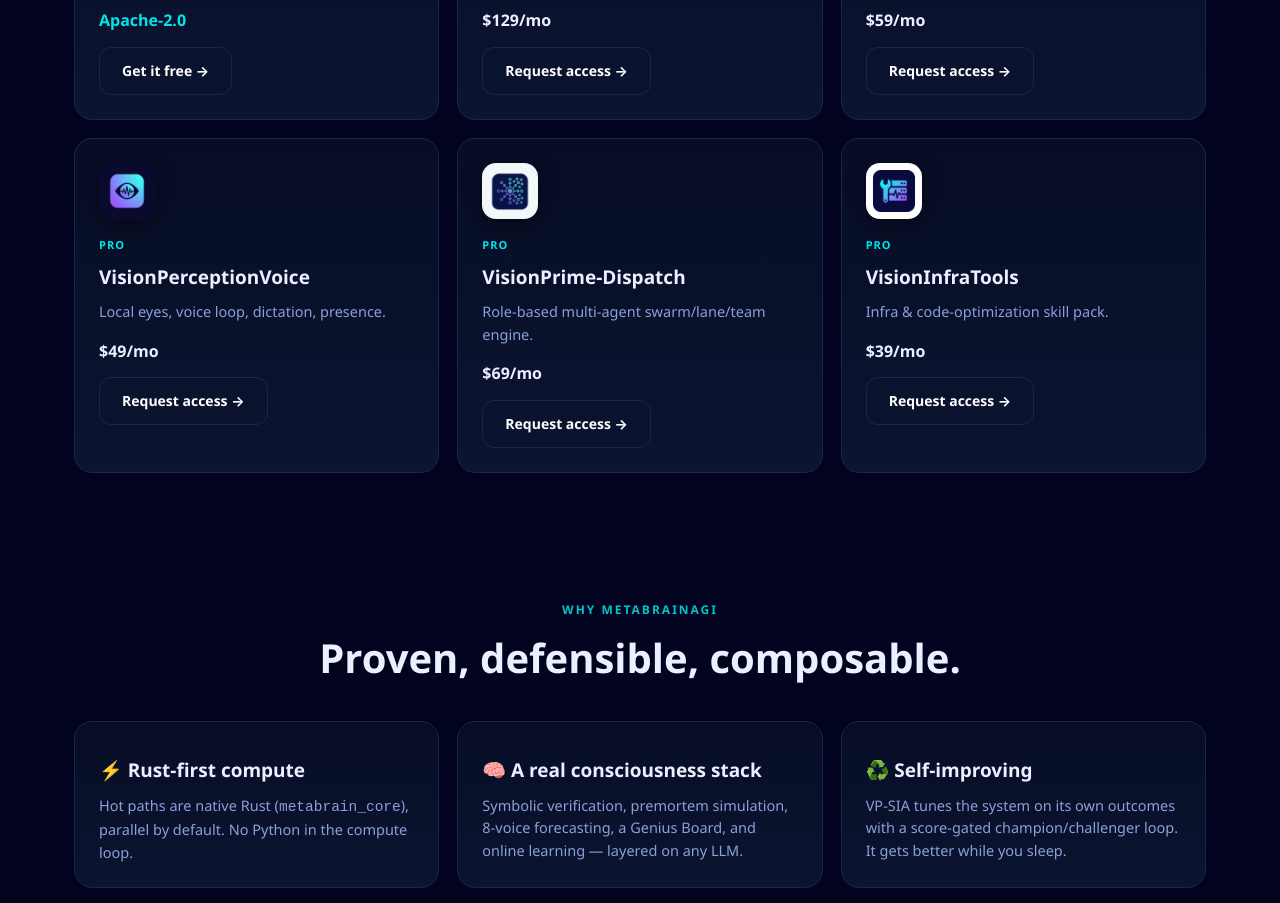
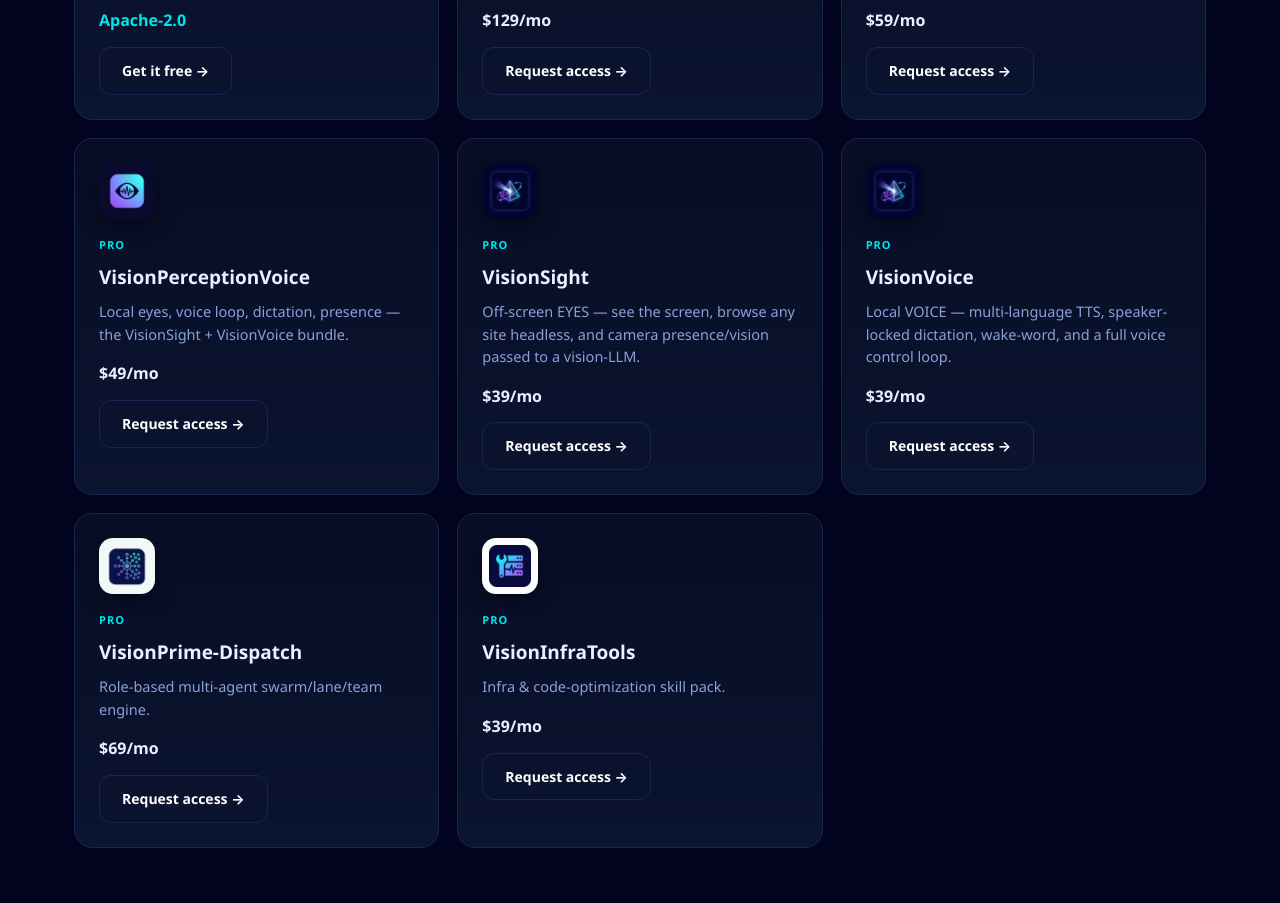
Before and after one commit to MetaBrainAI-AGI/MetaBrainAGI, a plain HTML site: page index.html in a window 1280 px wide. Shown: the part 3040-3943 px from the top of the page. Drawn offline with Linux system fonts and the light colour scheme.

Commit message:
products: add VisionSight + VisionVoice as standalone products (cards + catalog + product pages)

```diff
--- a/assets/stripe-catalog.json
+++ b/assets/stripe-catalog.json
@@ -11,6 +11,8 @@
     { "key": "visionsynergy",          "name": "VisionSynergy",          "pro_monthly": 3900,  "license_one_time": 59000,  "stripe_product_id": "", "price_id_pro": "", "price_id_license": "", "payment_link_pro": "", "payment_link_license": "" },
     { "key": "visioncagrag",           "name": "VisionCAGRAG",           "pro_monthly": 5900,  "license_one_time": 89000,  "stripe_product_id": "", "price_id_pro": "", "price_id_license": "", "payment_link_pro": "", "payment_link_license": "" },
     { "key": "visionperceptionvoice",  "name": "VisionPerceptionVoice",  "pro_monthly": 4900,  "license_one_time": 69000,  "stripe_product_id": "", "price_id_pro": "", "price_id_license": "", "payment_link_pro": "", "payment_link_license": "" },
+    { "key": "visionsight",            "name": "VisionSight",            "pro_monthly": 3900,  "license_one_time": 59000,  "stripe_product_id": "", "price_id_pro": "", "price_id_license": "", "payment_link_pro": "", "payment_link_license": "" },
+    { "key": "visionvoice",            "name": "VisionVoice",            "pro_monthly": 3900,  "license_one_time": 59000,  "stripe_product_id": "", "price_id_pro": "", "price_id_license": "", "payment_link_pro": "", "payment_link_license": "" },
     { "key": "visionprime-dispatch",   "name": "VisionPrime-Dispatch",   "pro_monthly": 6900,  "license_one_time": 99000,  "stripe_product_id": "", "price_id_pro": "", "price_id_license": "", "payment_link_pro": "", "payment_link_license": "" },
     { "key": "visioninfratools",       "name": "VisionInfraTools",       "pro_monthly": 3900,  "license_one_time": 59000,  "stripe_product_id": "", "price_id_pro": "", "price_id_license": "", "payment_link_pro": "", "payment_link_license": "" },
     { "key": "visionopensoc-pro",      "name": "VisionOpenSOC-Pro",      "pro_monthly": 12900, "license_one_time": 0,      "stripe_product_id": "", "price_id_pro": "", "price_id_license": "", "payment_link_pro": "", "payment_link_license": "" },
--- a/index.html
+++ b/index.html
@@ -162,7 +162,9 @@ const P=[
  ["VisionOpenSOC","Open AI Security Operations Center — Detect/Alert/Harden/Report.","Free","Apache-2.0"],
  ["VisionOpenSOC-Pro","Runtime attestation, fleet posture, auto-response playbooks.","Enterprise","$129/mo"],
  ["VisionCAGRAG","CAG + RAG + Agentic-RAG knowledge layer for any agent/repo.","Pro","$59/mo"],
- ["VisionPerceptionVoice","Local eyes, voice loop, dictation, presence.","Pro","$49/mo"],
+ ["VisionPerceptionVoice","Local eyes, voice loop, dictation, presence — the VisionSight + VisionVoice bundle.","Pro","$49/mo"],
+ ["VisionSight","Off-screen EYES — see the screen, browse any site headless, and camera presence/vision passed to a vision-LLM.","Pro","$39/mo"],
+ ["VisionVoice","Local VOICE — multi-language TTS, speaker-locked dictation, wake-word, and a full voice control loop.","Pro","$39/mo"],
  ["VisionPrime-Dispatch","Role-based multi-agent swarm/lane/team engine.","Pro","$69/mo"],
  ["VisionInfraTools","Infra & code-optimization skill pack.","Pro","$39/mo"],
 ];
```
Also changed, not shown: 2 other files.
